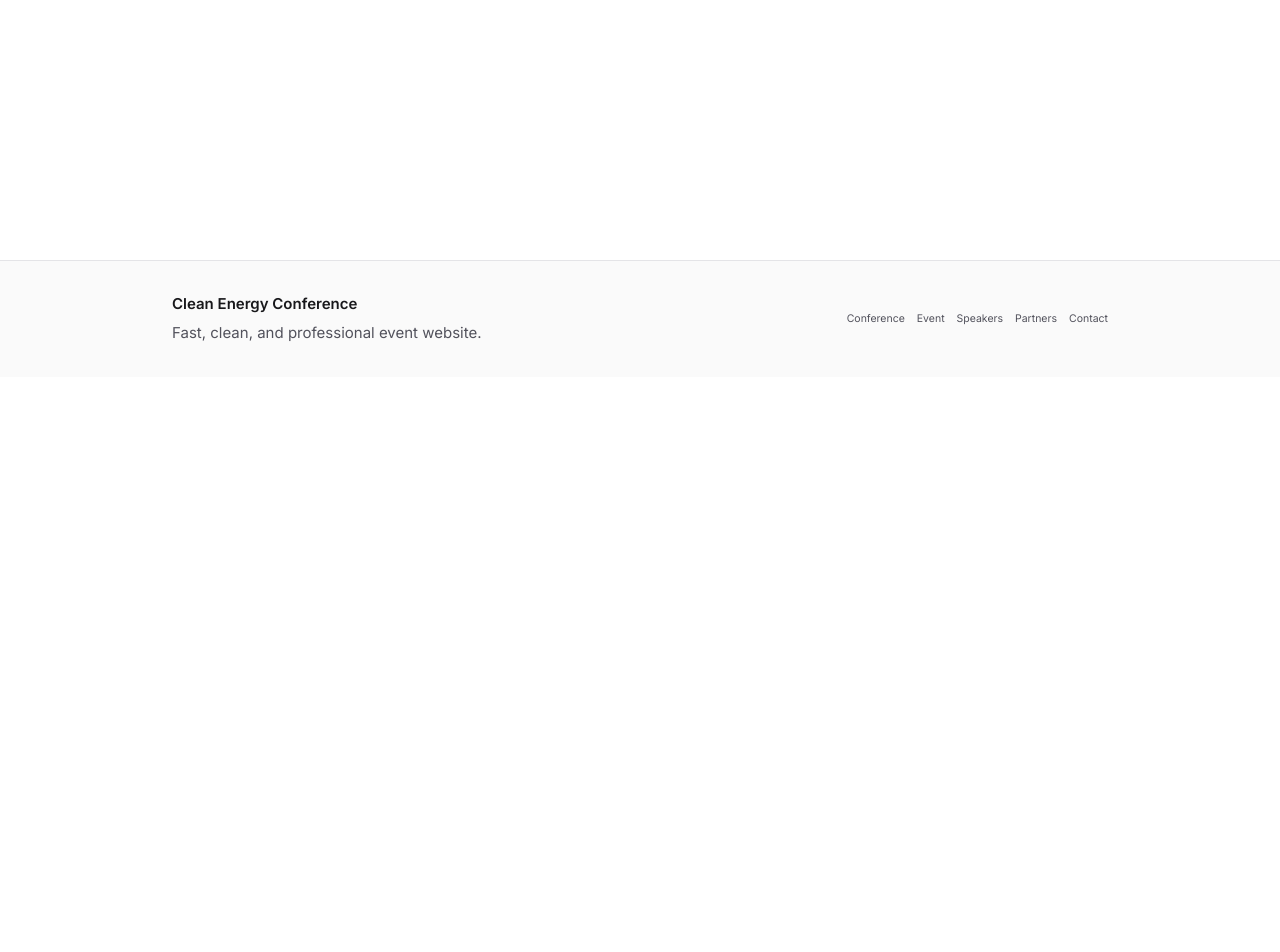
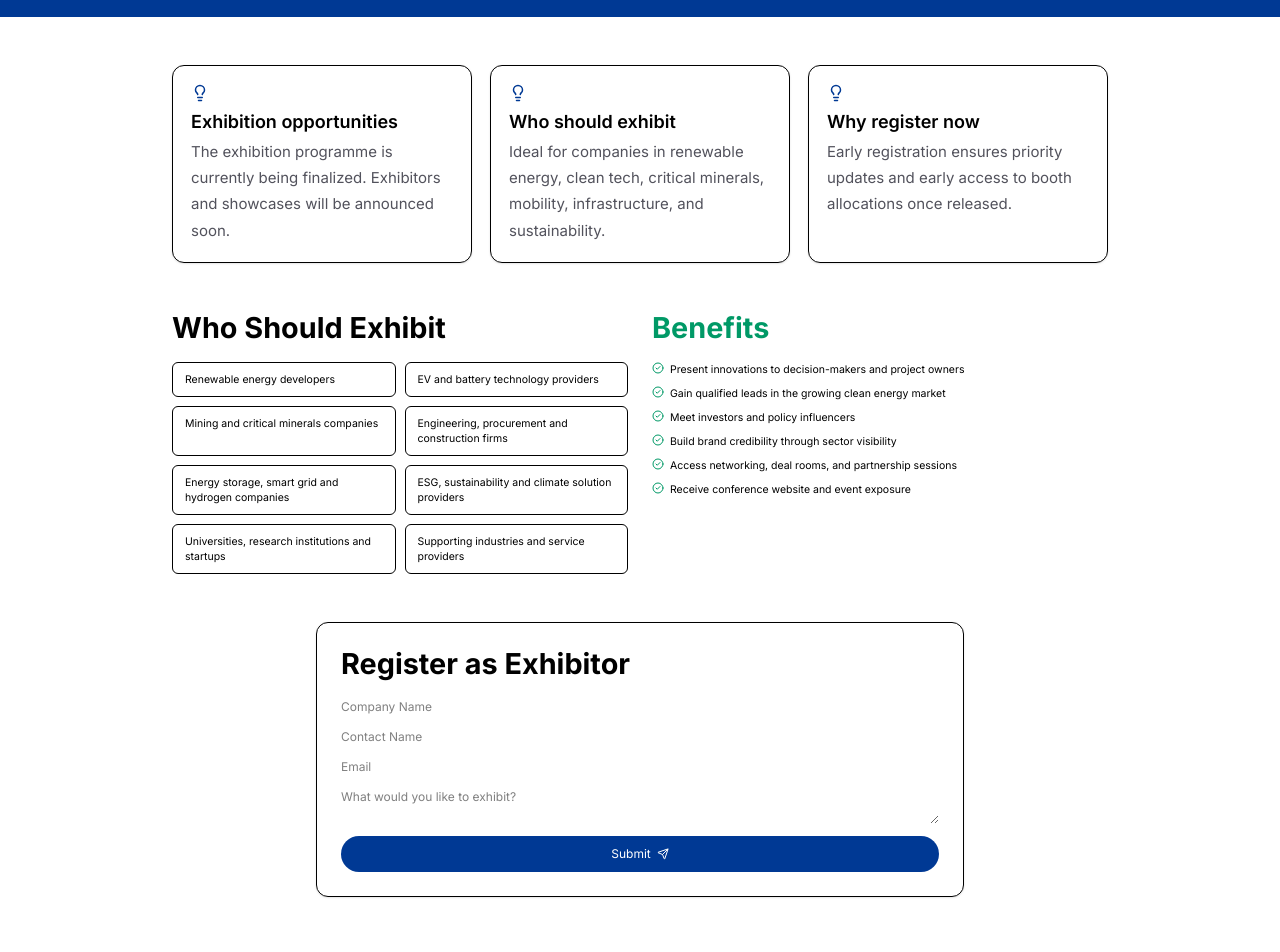
Before and after one commit to Der-k/clean-energy-c, a Next.js app: page /event/exhibition in a window 1280 px wide. Before the commit this address had no page. Shown: the part 340-1292 px from the top of the page. Before the commit the page ends 800 px from the top, so only its background shows below. Built offline with nearby package versions, Linux system fonts and the light colour scheme.

Commit message:
Conference page updates

```diff
--- /dev/null
+++ b/app/event/exhibition/page.tsx
@@ -0,0 +1,220 @@
+"use client";
+
+import { FormEvent, useState } from "react";
+import Link from "next/link";
+import {
+  ArrowRight,
+  BadgeCheck,
+  Building2,
+  CalendarDays,
+  CheckCircle2,
+  Globe2,
+  Lightbulb,
+  MapPin,
+  Send,
+  Users,
+} from "lucide-react";
+
+type FormState = {
+  companyName: string;
+  contactName: string;
+  email: string;
+  phone: string;
+  country: string;
+  website: string;
+  sector: string;
+  editionInterest: string;
+  boothPreference: string;
+  message: string;
+};
+
+const initialForm: FormState = {
+  companyName: "",
+  contactName: "",
+  email: "",
+  phone: "",
+  country: "",
+  website: "",
+  sector: "",
+  editionInterest: "",
+  boothPreference: "",
+  message: "",
+};
+
+const exhibitorProfiles = [
+  "Renewable energy developers",
+  "EV and battery technology providers",
+  "Mining and critical minerals companies",
+  "Engineering, procurement and construction firms",
+  "Energy storage, smart grid and hydrogen companies",
+  "ESG, sustainability and climate solution providers",
+  "Universities, research institutions and startups",
+  "Supporting industries and service providers",
+];
+
+const benefits = [
+  "Present innovations to decision-makers and project owners",
+  "Gain qualified leads in the growing clean energy market",
+  "Meet investors and policy influencers",
+  "Build brand credibility through sector visibility",
+  "Access networking, deal rooms, and partnership sessions",
+  "Receive conference website and event exposure",
+];
+
+const infoCards = [
+  {
+    title: "Exhibition opportunities",
+    description:
+      "The exhibition programme is currently being finalized. Exhibitors and showcases will be announced soon.",
+  },
+  {
+    title: "Who should exhibit",
+    description:
+      "Ideal for companies in renewable energy, clean tech, critical minerals, mobility, infrastructure, and sustainability.",
+  },
+  {
+    title: "Why register now",
+    description:
+      "Early registration ensures priority updates and early access to booth allocations once released.",
+  },
+];
+
+export default function ExhibitionPage() {
+  const [form, setForm] = useState<FormState>(initialForm);
+  const [submitted, setSubmitted] = useState(false);
+
+  function handleSubmit(e: FormEvent<HTMLFormElement>) {
+    e.preventDefault();
+    console.log("Form:", form);
+    setSubmitted(true);
+    setForm(initialForm);
+  }
+
+  return (
+    <main className="bg-white pt-24">
+      {/* HERO */}
+      <section className="bg-[#003994] text-white py-20">
+        <div className="mx-auto max-w-7xl px-4">
+          <h1 className="text-4xl font-bold">
+            Exhibition Opportunities (To Be Announced)
+          </h1>
+          <p className="mt-4 text-white/80 max-w-2xl">
+            Register your interest to exhibit at the Clean Energy Conference
+            Kigali & Perth 2026.
+          </p>
+        </div>
+      </section>
+
+      {/* INFO CARDS */}
+      <section className="max-w-7xl mx-auto px-4 py-16 grid md:grid-cols-3 gap-6">
+        {infoCards.map((card) => (
+          <div
+            key={card.title}
+            className="border rounded-2xl p-6 shadow-sm"
+          >
+            <Lightbulb className="h-6 w-6 text-[#003994]" />
+            <h3 className="mt-3 font-semibold text-lg">{card.title}</h3>
+            <p className="text-sm mt-2 text-zinc-600">
+              {card.description}
+            </p>
+          </div>
+        ))}
+      </section>
+
+      {/* PROFILES + BENEFITS */}
+      <section className="max-w-7xl mx-auto px-4 pb-16 grid lg:grid-cols-2 gap-8">
+        <div>
+          <h2 className="text-2xl font-bold">Who Should Exhibit</h2>
+          <div className="mt-6 grid sm:grid-cols-2 gap-3">
+            {exhibitorProfiles.map((item) => (
+              <div
+                key={item}
+                className="border rounded-lg px-4 py-3 text-sm"
+              >
+                {item}
+              </div>
+            ))}
+          </div>
+        </div>
+
+        <div>
+          <h2 className="text-2xl font-bold text-[#009966]">
+            Benefits
+          </h2>
+          <div className="mt-6 space-y-3">
+            {benefits.map((item) => (
+              <div
+                key={item}
+                className="flex gap-2 items-start text-sm"
+              >
+                <CheckCircle2 className="h-4 w-4 text-[#009966]" />
+                {item}
+              </div>
+            ))}
+          </div>
+        </div>
+      </section>
+
+      {/* FORM */}
+      <section className="max-w-4xl mx-auto px-4 pb-20">
+        <div className="border rounded-2xl p-8 shadow-sm">
+          <h2 className="text-2xl font-bold mb-6">
+            Register as Exhibitor
+          </h2>
+
+          {submitted ? (
+            <p className="text-green-600">
+              Submission successful (connect backend next)
+            </p>
+          ) : (
+            <form onSubmit={handleSubmit} className="grid gap-4">
+              <input
+                placeholder="Company Name"
+                value={form.companyName}
+                onChange={(e) =>
+                  setForm({ ...form, companyName: e.target.value })
+                }
+                className="input"
+                required
+              />
+
+              <input
+                placeholder="Contact Name"
+                value={form.contactName}
+                onChange={(e) =>
+                  setForm({ ...form, contactName: e.target.value })
+                }
+                className="input"
+                required
+              />
+
+              <input
+                placeholder="Email"
+                type="email"
+                value={form.email}
+                onChange={(e) =>
+                  setForm({ ...form, email: e.target.value })
+                }
+                className="input"
+                required
+              />
+
+              <textarea
+                placeholder="What would you like to exhibit?"
+                value={form.message}
+                onChange={(e) =>
+                  setForm({ ...form, message: e.target.value })
+                }
+                className="input"
+              />
+
+              <button className="bg-[#003994] text-white py-3 rounded-full flex items-center justify-center gap-2">
+                Submit <Send className="h-4 w-4" />
+              </button>
+            </form>
+          )}
+        </div>
+      </section>
+    </main>
+  );
+}
--- a/app/event/page.tsx
+++ b/app/event/page.tsx
@@ -21,7 +21,7 @@ const editions = {
     tabLabel: "Kigali Edition",
     title: "Kigali Event Overview",
     subtitle:
-      "A two-day conference and exhibition centered on East Africa’s clean energy transition, regional integration, investment, and practical collaboration.",
+      "A two-day conference and exhibition centered on East Africa's clean energy transition, regional integration, investment, and practical collaboration.",
     date: "6–7 August 2026",
     venue: "Kigali Marriott Hotel, Rwanda",
     duration: "2-Day Programme",
@@ -31,8 +31,8 @@ const editions = {
     floatingValue: "Kigali Marriott Hotel, Rwanda",
     summaryTitle: "A concise overview of the Kigali edition",
     summaryParagraphs: [
-      "The Kigali Edition is designed as a two-day industry platform focused on East Africa’s energy transition, combining conference sessions, exhibition access, sponsor visibility, networking, and structured discussion.",
-      "It highlights regional integration, geothermal and renewable expansion, decentralized energy systems, green industrialization, climate finance mobilization, and Rwanda’s growing leadership in clean mobility and innovation-driven energy policy.",
+      "The Kigali Edition is designed as a two-day industry platform focused on East Africa's energy transition, combining conference sessions, exhibition access, sponsor visibility, networking, and structured discussion.",
+      "It highlights regional integration, geothermal and renewable expansion, decentralized energy systems, green industrialization, climate finance mobilization, and Rwanda's growing leadership in clean mobility and innovation-driven energy policy.",
       "The event creates space for stronger Kenya–Rwanda collaboration in cross-border power trade, regional power pools, clean technology ecosystems, and institutional partnerships.",
     ],
     stats: [
@@ -44,7 +44,7 @@ const editions = {
     dayThemes: [
       {
         day: "Day 1",
-        title: "Building Rwanda’s Clean Energy Future",
+        title: "Building Rwanda's Clean Energy Future",
         summary:
           "Government dialogue, smart mobility, clean fuels, clean cooking, geothermal, carbon capture, responsible mining, circular economy, and investor-facing deal rooms.",
       },
@@ -105,7 +105,7 @@ const editions = {
         day: "Day 2",
         title: "Site Visits and Extended Industry Engagement",
         summary:
-          "The concept note includes Day 2 starting with mine site and recycling plant visits, extending the edition’s practical focus on mining, circularity, and industrial energy opportunity.",
+          "The concept note includes Day 2 starting with mine site and recycling plant visits, extending the edition's practical focus on mining, circularity, and industrial energy opportunity.",
       },
     ],
     sessionTypes: [
@@ -131,11 +131,11 @@ export default function EventOverviewPage() {
 
   return (
     <main className="pt-24 bg-white">
-      <section className="relative overflow-hidden border-b border-blue-500/20 bg-white">
+      <section className="relative overflow-hidden border-b border-[#02026e]/20 bg-white">
         <div className="absolute inset-0">
-          <div className="absolute left-[-120px] top-[-120px] h-[280px] w-[280px] rounded-full bg-blue-50/10 blur-3xl" />
-          <div className="absolute right-[-80px] top-[40px] h-[240px] w-[240px] rounded-full bg-blue-50/8 blur-3xl" />
-          <div className="absolute bottom-[-120px] left-[25%] h-[220px] w-[220px] rounded-full bg-blue-50/80 blur-3xl" />
+          <div className="absolute left-[-120px] top-[-120px] h-[280px] w-[280px] rounded-full bg-[#02026e]/10 blur-3xl" />
+          <div className="absolute right-[-80px] top-[40px] h-[240px] w-[240px] rounded-full bg-[#02026e]/8 blur-3xl" />
+          <div className="absolute bottom-[-120px] left-[25%] h-[220px] w-[220px] rounded-full bg-[#02026e]/8 blur-3xl" />
         </div>
 
         <div className="relative mx-auto max-w-7xl px-4 py-12 md:px-6 lg:py-16">
@@ -174,8 +174,8 @@ export default function EventOverviewPage() {
                   onClick={() => setActiveEdition(editionKey)}
                   className={`group relative overflow-hidden rounded-[28px] text-left transition ${
                     isActive
-                      ? "ring-2 ring-blue-500 shadow-[0_18px_40px_rgba(37,99,235,0.20)]"
-                      : "border border-blue-500/20 shadow-sm hover:-translate-y-1 hover:shadow-[0_18px_40px_rgba(37,99,235,0.10)]"
+                      ? "ring-2 ring-[#02026e] shadow-[0_18px_40px_rgba(2,2,110,0.22)]"
+                      : "border border-[#02026e]/20 shadow-sm hover:-translate-y-1 hover:shadow-[0_18px_40px_rgba(2,2,110,0.12)]"
                   }`}
                 >
                   <div className="relative h-[280px] w-full">
@@ -190,7 +190,7 @@ export default function EventOverviewPage() {
                     <div className="absolute inset-0 bg-gradient-to-t from-slate-950/85 via-slate-950/45 to-slate-950/10" />
 
                     <div className="absolute inset-x-0 bottom-0 p-6 md:p-7">
-                      <div className="mb-4 inline-flex rounded-full border border-white/20 bg-white/10 px-3 py-1 text-[11px] font-semibold uppercase tracking-[0.18em] text-blue-100 backdrop-blur-md">
+                      <div className="mb-4 inline-flex rounded-full border border-white/20 bg-white/10 px-3 py-1 text-[11px] font-semibold uppercase tracking-[0.18em] text-white/80 backdrop-blur-md">
                         {isActive ? "Selected Edition" : "Select Edition"}
                       </div>
 
@@ -198,19 +198,19 @@ export default function EventOverviewPage() {
                         {edition.tabLabel}
                       </h2>
 
-                      <div className="mt-4 space-y-2 text-sm text-blue-50">
+                      <div className="mt-4 space-y-2 text-sm text-white/80">
                         <div className="flex items-center gap-2">
-                          <CalendarDays className="h-4 w-4 text-blue-300" />
+                          <CalendarDays className="h-4 w-4 text-white/60" />
                           <span>{edition.date}</span>
                         </div>
 
                         <div className="flex items-center gap-2">
-                          <MapPin className="h-4 w-4 text-blue-300" />
+                          <MapPin className="h-4 w-4 text-white/60" />
                           <span>{edition.venue}</span>
                         </div>
 
                         <div className="flex items-center gap-2">
-                          <Clock3 className="h-4 w-4 text-blue-300" />
+                          <Clock3 className="h-4 w-4 text-white/60" />
                           <span>{edition.duration}</span>
                         </div>
                       </div>
@@ -236,17 +236,17 @@ export default function EventOverviewPage() {
               </p>
 
               <div className="mt-6 flex flex-wrap gap-3 text-sm text-[color:var(--text-main)]-700">
-                <div className="inline-flex items-center gap-2 rounded-full border border-blue-500/20 bg-white px-4 py-2 shadow-sm">
+                <div className="inline-flex items-center gap-2 rounded-full border border-[#02026e]/20 bg-white px-4 py-2 shadow-sm">
                   <CalendarDays className="h-4 w-4 text-[#02026e]" />
                   <span>{current.date}</span>
                 </div>
 
-                <div className="inline-flex items-center gap-2 rounded-full border border-blue-500/20 bg-white px-4 py-2 shadow-sm">
+                <div className="inline-flex items-center gap-2 rounded-full border border-[#02026e]/20 bg-white px-4 py-2 shadow-sm">
                   <MapPin className="h-4 w-4 text-[#02026e]" />
                   <span>{current.venue}</span>
                 </div>
 
-                <div className="inline-flex items-center gap-2 rounded-full border border-blue-500/20 bg-white px-4 py-2 shadow-sm">
+                <div className="inline-flex items-center gap-2 rounded-full border border-[#02026e]/20 bg-white px-4 py-2 shadow-sm">
                   <Clock3 className="h-4 w-4 text-[#02026e]" />
                   <span>{current.duration}</span>
                 </div>
@@ -272,7 +272,7 @@ export default function EventOverviewPage() {
             </div>
 
             <div className="relative">
-              <div className="overflow-hidden rounded-[24px] border border-blue-500/20 bg-white shadow-[0_20px_50px_rgba(37,99,235,0.08)]">
+              <div className="overflow-hidden rounded-[24px] border border-[#02026e]/20 bg-white shadow-[0_20px_50px_rgba(2,2,110,0.08)]">
                 <div className="relative aspect-[4/3.2] w-full">
                   <Image
                     src={current.heroImage}
@@ -285,7 +285,7 @@ export default function EventOverviewPage() {
                 </div>
               </div>
 
-              <div className="absolute -bottom-6 left-6 hidden rounded-2xl border border-blue-500/20 bg-white px-5 py-4 shadow-xl md:block">
+              <div className="absolute -bottom-6 left-6 hidden rounded-2xl border border-[#02026e]/20 bg-white px-5 py-4 shadow-xl md:block">
                 <p className="text-[11px] font-semibold uppercase tracking-[0.18em] text-[#02026e]">
                   {current.floatingLabel}
                 </p>
@@ -337,7 +337,7 @@ export default function EventOverviewPage() {
           {current.dayThemes.map((item) => (
             <div
               key={item.day}
-              className="rounded-[24px] border border-blue-500/20 bg-white p-6 shadow-sm"
+              className="rounded-[24px] border border-[#02026e]/20 bg-white p-6 shadow-sm"
             >
               <p className="text-sm font-semibold uppercase tracking-[0.18em] text-[#02026e]">
                 {item.day}
@@ -372,7 +372,7 @@ export default function EventOverviewPage() {
             {current.sessionTypes.map((item) => (
               <div
                 key={item}
-                className="flex gap-3 rounded-[18px] border border-blue-500/20 bg-white p-4 shadow-sm"
+                className="flex gap-3 rounded-[18px] border border-[#02026e]/20 bg-white p-4 shadow-sm"
               >
                 <CheckCircle2 className="mt-0.5 h-5 w-5 shrink-0 text-[#02026e]" />
                 <p className="text-sm leading-7 text-[color:var(--text-main)]-700">{item}</p>
@@ -383,16 +383,16 @@ export default function EventOverviewPage() {
       </SectionShell>
 
       <SectionShell>
-        <div className="rounded-[28px] border border-blue-500/20 bg-gradient-to-r from-blue-600 to-#02026e-500 px-6 py-8 text-white shadow-[0_18px_50px_rgba(37,99,235,0.18)] md:px-10 md:py-10">
+        <div className="rounded-[28px] border border-[#02026e]/30 bg-gradient-to-r from-[#02026e] to-[#010150] px-6 py-8 text-white shadow-[0_18px_50px_rgba(2,2,110,0.22)] md:px-10 md:py-10">
           <div className="flex flex-col gap-6 md:flex-row md:items-center md:justify-between">
             <div className="max-w-2xl">
-              <p className="text-xs font-semibold uppercase tracking-[0.2em] text-blue-100">
+              <p className="text-xs font-semibold uppercase tracking-[0.2em] text-white/70">
                 Next step
               </p>
               <h2 className="font-heading mt-2 text-2xl font-bold tracking-[-0.02em] md:text-3xl">
                 Explore the full programme or secure your place
               </h2>
-              <p className="mt-3 text-sm leading-7 text-blue-50 md:text-base">
+              <p className="mt-3 text-sm leading-7 text-white/80 md:text-base">
                 Review the session flow in more detail or move straight to
                 registration.
               </p>
@@ -425,8 +425,8 @@ export default function EventOverviewPage() {
 
 function StatCard({ value, label }: { value: string; label: string }) {
   return (
-    <div className="rounded-[22px] border border-blue-500/20 bg-gradient-to-b from-white to-blue-50 p-6 shadow-sm">
-      <p className="font-heading text-3xl font-extrabold tracking-[-0.03em] text-[color:var(--text-main)]-900">
+    <div className="rounded-[22px] border border-[#02026e]/20 bg-gradient-to-b from-white to-[#02026e]/5 p-6 shadow-sm">
+      <p className="font-heading text-3xl font-extrabold tracking-[-0.03em] text-[#02026e]">
         {value}
       </p>
       <p className="mt-2 text-sm text-[color:var(--text-main)]-600">{label}</p>
--- a/components/layout/mobile-nav.tsx
+++ b/components/layout/mobile-nav.tsx
@@ -15,7 +15,7 @@ export function MobileNav({
   if (!open) return null;
 
   return (
-    <div className="border-t border-white/10 bg-gradient-to-b from-blue-700 via-blue-600 to-blue-700 text-white shadow-[0_20px_40px_rgba(15,23,42,0.18)] xl:hidden">
+    <div className="border-t border-white/10 bg-gradient-to-b from-[#010150] via-[#02026e] to-[#010150] text-white shadow-[0_20px_40px_rgba(15,23,42,0.18)] xl:hidden">
       <div className="mx-auto max-w-7xl px-4 py-4">
         <div className="space-y-2">
           {navItems.map((item) =>
@@ -45,9 +45,7 @@ export function MobileNav({
             target="_blank"
             rel="noopener noreferrer"
             onClick={onClose}
-            className="block rounded-full bg-white px-5 py-3 text-center text-sm font-semibold text-[#010150]
- shadow-[0_8px_20px_rgba(0,0,0,0.16)] transition hover:bg-[#02026e]/5
-"
+            className="block rounded-full bg-white px-5 py-3 text-center text-sm font-semibold text-[#010150] shadow-[0_8px_20px_rgba(0,0,0,0.16)] transition hover:bg-[#02026e]/5"
           >
             Get Tickets
           </a>
--- a/lib/nav.ts
+++ b/lib/nav.ts
@@ -24,7 +24,7 @@ export const navItems: NavItem[] = [
       { label: "Event Overview", href: "/event" },
       { label: "Programme", href: "/event/programme" },
       { label: "Venue", href: "/event/venue" },
-      { label: "Future Events", href: "/event/future-events" },
+      { label: "Exhibitions", href: "/event/exhibition" },
     ],
   },
   {
```
